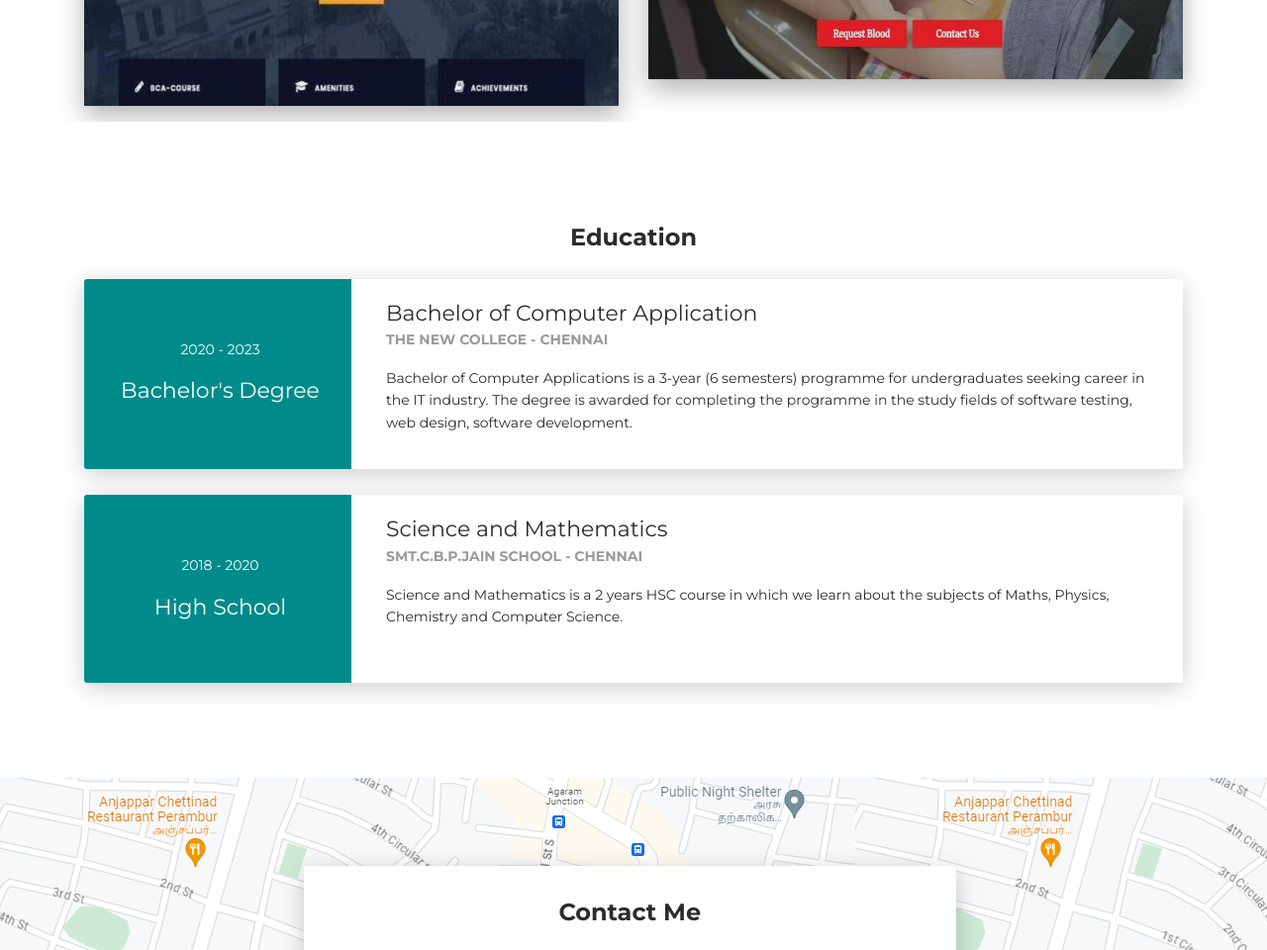
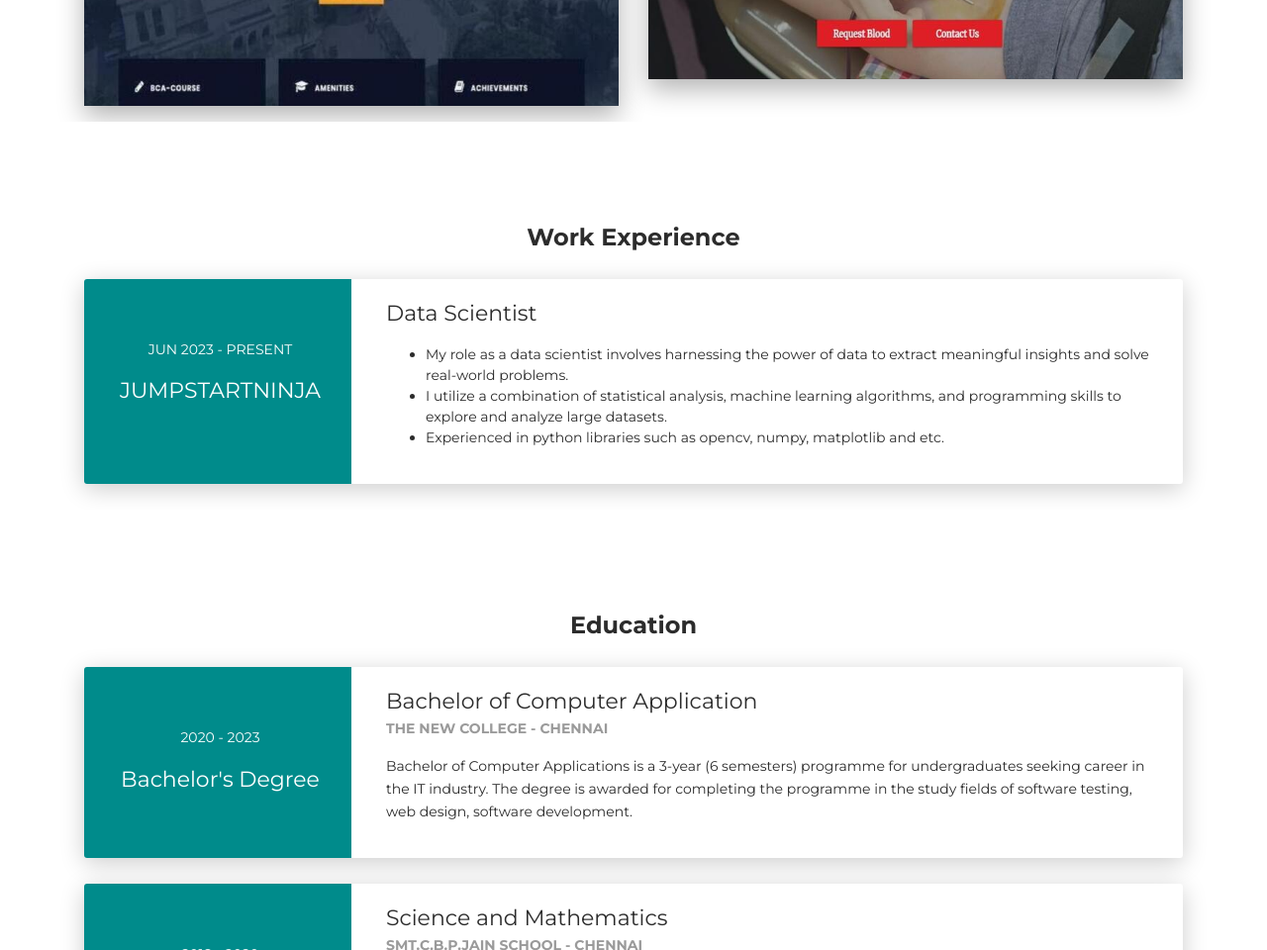
Before and after one commit to Nizardeveloper/Nizar-CV, a plain HTML site: page index.html in a window 1280 px wide. Shown: the part 1840-2800 px from the top of the page at 99% size. Drawn offline with Linux system fonts and the light colour scheme.

Commit message:
added experience
added the experience section

```diff
--- a/index.html
+++ b/index.html
@@ -33,6 +33,7 @@
                 <li class="nav-item"><a class="nav-link smooth-scroll" href="#about">About</a></li>
                 <li class="nav-item"><a class="nav-link smooth-scroll" href="#skill">Skills</a></li>
                 <li class="nav-item"><a class="nav-link smooth-scroll" href="#portfolio">Portfolio</a></li>
+                <li class="nav-item"><a class="nav-link smooth-scroll" href="#experience">Experience</a></li>
                 <li class="nav-item"><a class="nav-link smooth-scroll" href="#education">Education</a></li>
                 <li class="nav-item"><a class="nav-link smooth-scroll" href="#contact">Contact</a></li>
               </ul>
@@ -204,6 +205,33 @@
     </div>
   </div>
 </div>
+<div class="section" id="experience">
+  <div class="container cc-experience">
+    <div class="h4 text-center mb-4 title">Work Experience</div>
+    <div class="card">
+      <div class="row">
+        <div class="col-md-3 bg-primary" data-aos="fade-right" data-aos-offset="50" data-aos-duration="500">
+          <div class="card-body cc-experience-header">
+            <p>Jun 2023 - Present</p>
+            <div class="h5">JumpStartNinja</div>
+          </div>
+        </div>
+        <div class="col-md-9" data-aos="fade-left" data-aos-offset="50" data-aos-duration="500">
+          <div class="card-body">
+            <div class="h5">Data Scientist</div>
+            <p>
+                <ul style="list-style-type: disc;">
+                  <li>My role as a data scientist involves harnessing the power of data to extract meaningful insights and solve real-world problems.</li>
+                  <li>I utilize a combination of statistical analysis, machine learning algorithms, and programming skills to explore and analyze large datasets.</li>
+                  <li>Experienced in python libraries such as opencv, numpy, matplotlib and etc.</li>
+                </ul>
+            </p>
+          </div>
+        </div>
+      </div>
+    </div>
+  </div>
+</div>
 <div class="section" id="education">
   <div class="container cc-education">
     <div class="h4 text-center mb-4 title">Education</div>
```
